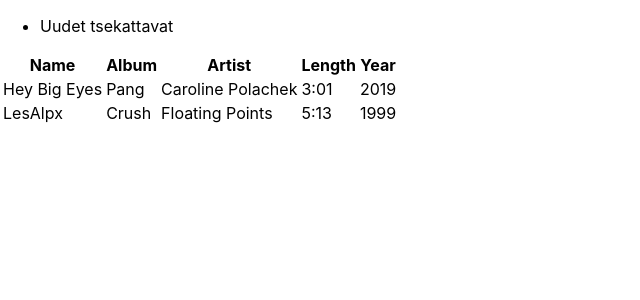
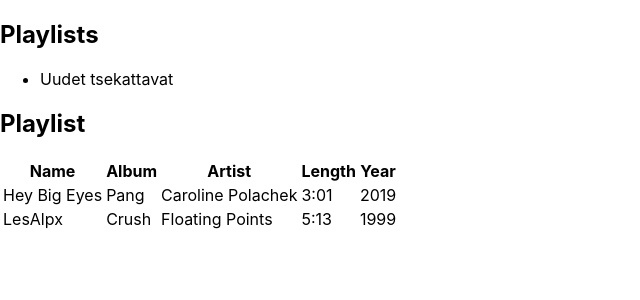
Before and after one commit to aleksilb/spotify-library-manager, a React (Create React App) app: page / in a window 1280 px wide. Shown: the top 300 px of the page, without its empty margins (0-640 px from the left). Built offline with nearby package versions, Linux system fonts and the light colour scheme.

Commit message:
headers for components

```diff
--- a/src/App.js
+++ b/src/App.js
@@ -1,11 +1,11 @@
 import React from 'react';
 import SongList from './components/SongList.js';
-import PlayListList from './components/PlayListList';
+import PlaylistList from './components/PlaylistList';
 
 function App() {
   return (
     <div className="App">
-        <PlayListList playlists={playlists}/>
+        <PlaylistList playlists={playlists}/>
         <SongList songs={songs}/>
     </div>
   );
--- a/src/components/PlayListList.js
+++ b/src/components/PlaylistList.js
@@ -1,11 +1,14 @@
 import React from 'react';
 
-function PlayListList(props) {
-    return <ul>
+function PlaylistList(props) {
+    return <div>
+        <h2>Playlists</h2>
+        <ul>
         {props.playlists.map((playlist) =>
             <li>{playlist.name}</li>
         )}
     </ul>
+    </div>
 }
 
-export default PlayListList;
+export default PlaylistList;
--- a/src/components/SongList.js
+++ b/src/components/SongList.js
@@ -1,7 +1,9 @@
 import React from 'react';
 
 function SongList(props) {
-    return (<table>
+    return (<div>
+        <h2>Playlist</h2>
+        <table>
         <thead>
         <tr>
         {fields.map((field) =>
@@ -18,7 +20,8 @@
             </tr>
         )}
         </tbody>
-    </table>);
+    </table>
+    </div>);
 }
 
 let fields = [
```
